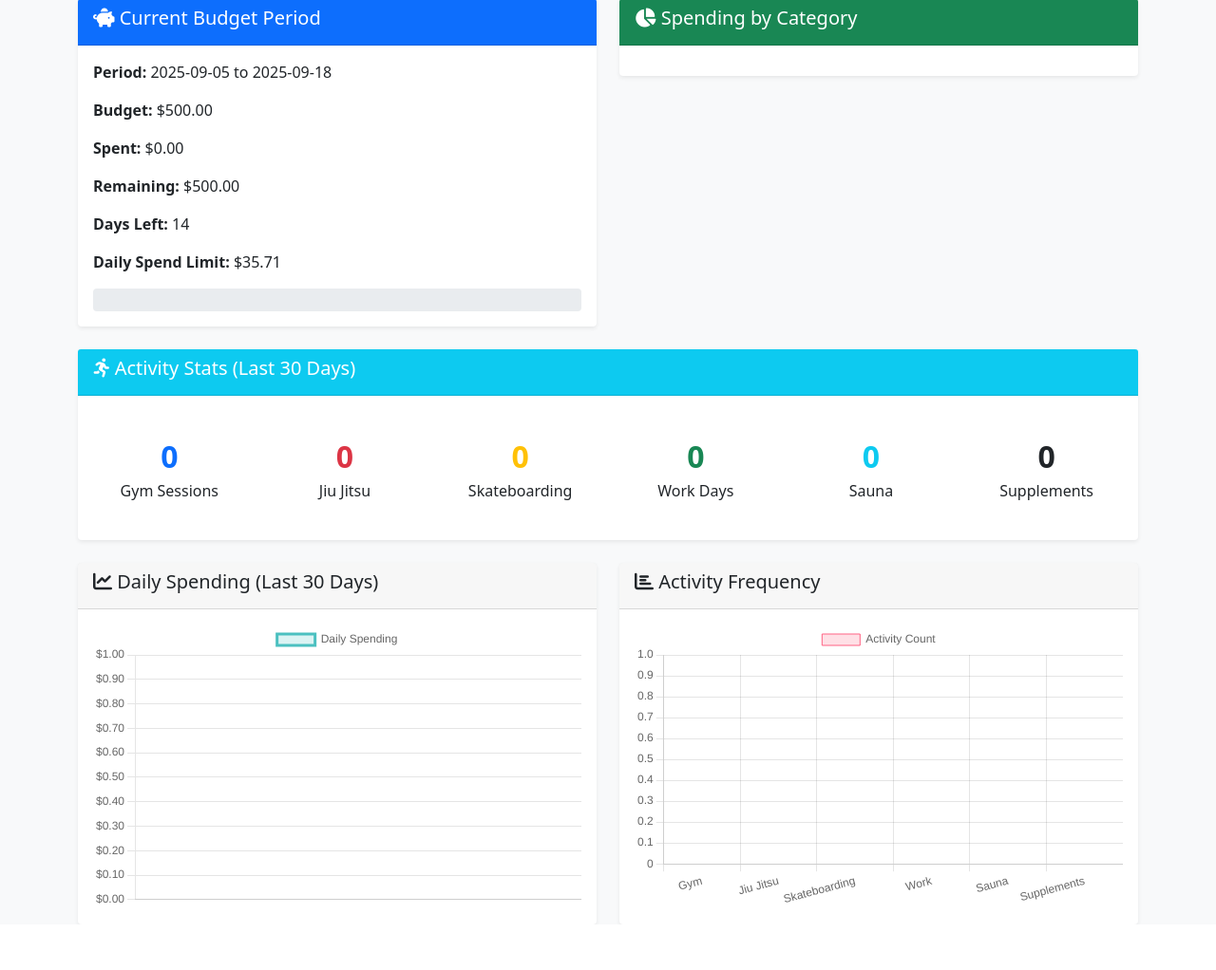
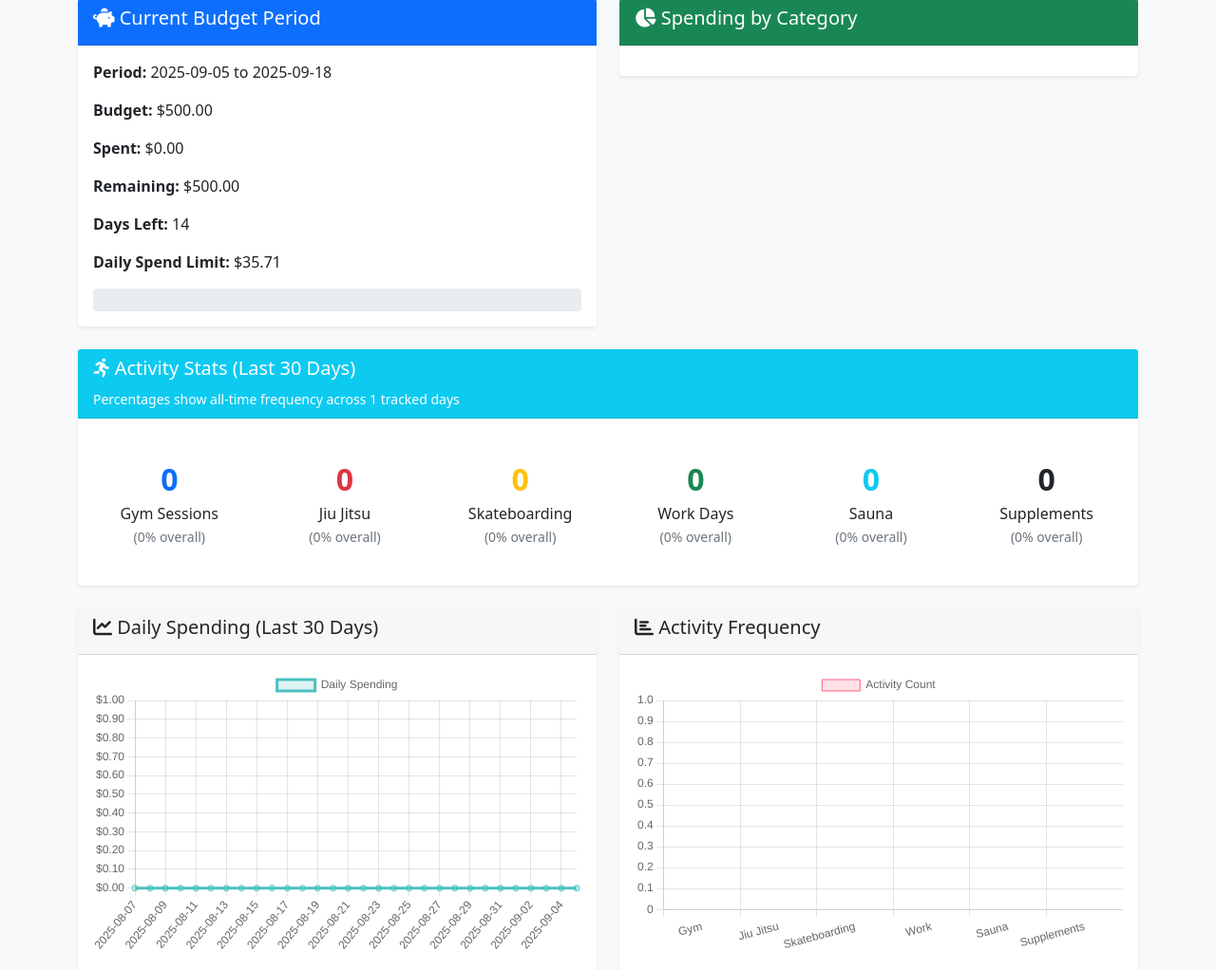
Before and after one commit to bindrap/personalWebApp, a Flask app: page / in a window 1280 px wide. Shown: the part 177-1199 px from the top of the page at 95% size. Before the commit the page ends 1151 px from the top, so only its background shows below. Run offline with Flask 3, Linux system fonts and the light colour scheme; data comes from the database, SQL or seed files in the repository; data that the repository does not hold is empty.

Commit message:
overall percentages

```diff
--- a/app.py
+++ b/app.py
@@ -147,6 +147,36 @@ def dashboard():
 
     activity_stats = cursor.fetchone()
 
+    # Get ALL-TIME activity percentages
+    cursor.execute('''
+        SELECT
+            SUM(gym) as total_gym,
+            SUM(jiu_jitsu) as total_jiu_jitsu,
+            SUM(skateboarding) as total_skateboarding,
+            SUM(work) as total_work,
+            SUM(coitus) as total_coitus,
+            SUM(sauna) as total_sauna,
+            SUM(supplements) as total_supplements,
+            COUNT(*) as total_all_days
+        FROM personal_log
+    ''')
+
+    all_time_stats = cursor.fetchone()
+
+    # Calculate percentages (avoid division by zero)
+    total_days = all_time_stats['total_all_days'] if all_time_stats['total_all_days'] else 1
+
+    activity_percentages = {
+        'gym_percentage': round((all_time_stats['total_gym'] / total_days) * 100, 1) if all_time_stats['total_gym'] else 0,
+        'jiu_jitsu_percentage': round((all_time_stats['total_jiu_jitsu'] / total_days) * 100, 1) if all_time_stats['total_jiu_jitsu'] else 0,
+        'skateboarding_percentage': round((all_time_stats['total_skateboarding'] / total_days) * 100, 1) if all_time_stats['total_skateboarding'] else 0,
+        'work_percentage': round((all_time_stats['total_work'] / total_days) * 100, 1) if all_time_stats['total_work'] else 0,
+        'coitus_percentage': round((all_time_stats['total_coitus'] / total_days) * 100, 1) if all_time_stats['total_coitus'] else 0,
+        'sauna_percentage': round((all_time_stats['total_sauna'] / total_days) * 100, 1) if all_time_stats['total_sauna'] else 0,
+        'supplements_percentage': round((all_time_stats['total_supplements'] / total_days) * 100, 1) if all_time_stats['total_supplements'] else 0,
+        'total_tracked_days': total_days
+    }
+
     # Get recent spending by category
     cursor.execute('''
         SELECT
@@ -175,6 +205,7 @@ def dashboard():
                          days_left=days_left,
                          daily_spend_limit=daily_spend_limit,
                          activity_stats=activity_stats,
+                         activity_percentages=activity_percentages,
                          spending_by_category=spending_by_category)
 
 @app.route('/personal')
@@ -329,36 +360,54 @@ def delete_spending(entry_id):
 
 @app.route('/api/analytics')
 def api_analytics():
-    """API endpoint for analytics data"""
+    """API endpoint for analytics data - FIXED to show actual last 30 days"""
     conn = get_db_connection()
     cursor = conn.cursor()
 
-    # Get last 30 days of data for charts
-    thirty_days_ago = datetime.now().date() - timedelta(days=30)
+    # Calculate the actual last 30 days from today
+    today = datetime.now().date()
+    thirty_days_ago = today - timedelta(days=29)  # Include today, so 30 days total
 
-    # Daily spending over last 30 days
+    print(f"Analytics: Getting data from {thirty_days_ago} to {today}")
+
+    # Daily spending over last 30 days - FIXED with proper date filtering
     cursor.execute('''
         SELECT date, SUM(price) as total
         FROM spending_log
-        WHERE date >= ?
+        WHERE date >= ? AND date <= ?
         GROUP BY date
         ORDER BY date
-    ''', (thirty_days_ago,))
+    ''', (thirty_days_ago, today))
     daily_spending = [dict(row) for row in cursor.fetchall()]
 
-    # Activity frequency over last 30 days
+    # Fill in missing days with 0 spending
+    complete_spending = []
+    current_date = thirty_days_ago
+    spending_dict = {row['date']: row['total'] for row in daily_spending}
+
+    while current_date <= today:
+        date_str = current_date.strftime('%Y-%m-%d')
+        complete_spending.append({
+            'date': date_str,
+            'total': spending_dict.get(date_str, 0)
+        })
+        current_date += timedelta(days=1)
+
+    # Activity frequency over last 30 days - FIXED with proper date filtering
     cursor.execute('''
         SELECT date, gym, jiu_jitsu, skateboarding, work, coitus, sauna, supplements
         FROM personal_log
-        WHERE date >= ?
+        WHERE date >= ? AND date <= ?
         ORDER BY date
-    ''', (thirty_days_ago,))
+    ''', (thirty_days_ago, today))
     daily_activities = [dict(row) for row in cursor.fetchall()]
 
     conn.close()
 
+    print(f"Analytics: Found {len(complete_spending)} spending days, {len(daily_activities)} activity days")
+
     return jsonify({
-        'daily_spending': daily_spending,
+        'daily_spending': complete_spending,
         'daily_activities': daily_activities
     })
 
--- a/templates/base.html
+++ b/templates/base.html
@@ -1,4 +1,3 @@
-<!-- templates/base.html -->
 <!DOCTYPE html>
 <html lang="en">
 <head>
--- a/templates/dashboard.html
+++ b/templates/dashboard.html
@@ -1,4 +1,3 @@
-<!-- templates/dashboard.html -->
 {% extends "base.html" %}
 
 {% block title %}Dashboard - Finance Tracker{% endblock %}
@@ -65,6 +64,7 @@
         <div class="card">
             <div class="card-header bg-info text-white">
                 <h5><i class="fas fa-running"></i> Activity Stats (Last 30 Days)</h5>
+                <small>Percentages show all-time frequency across {{ activity_percentages.total_tracked_days }} tracked days</small>
             </div>
             <div class="card-body">
                 <div class="row">
@@ -72,36 +72,42 @@
                         <div class="stat-card">
                             <div class="stat-number text-primary">{{ activity_stats.gym_count or 0 }}</div>
                             <div>Gym Sessions</div>
+                            <small class="text-muted">({{ activity_percentages.gym_percentage }}% overall)</small>
                         </div>
                     </div>
                     <div class="col-md-2 col-6">
                         <div class="stat-card">
                             <div class="stat-number text-danger">{{ activity_stats.jiu_jitsu_count or 0 }}</div>
                             <div>Jiu Jitsu</div>
+                            <small class="text-muted">({{ activity_percentages.jiu_jitsu_percentage }}% overall)</small>
                         </div>
                     </div>
                     <div class="col-md-2 col-6">
                         <div class="stat-card">
                             <div class="stat-number text-warning">{{ activity_stats.skateboarding_count or 0 }}</div>
                             <div>Skateboarding</div>
+                            <small class="text-muted">({{ activity_percentages.skateboarding_percentage }}% overall)</small>
                         </div>
                     </div>
                     <div class="col-md-2 col-6">
                         <div class="stat-card">
                             <div class="stat-number text-success">{{ activity_stats.work_count or 0 }}</div>
                             <div>Work Days</div>
+                            <small class="text-muted">({{ activity_percentages.work_percentage }}% overall)</small>
                         </div>
                     </div>
                     <div class="col-md-2 col-6">
                         <div class="stat-card">
                             <div class="stat-number text-info">{{ activity_stats.sauna_count or 0 }}</div>
                             <div>Sauna</div>
+                            <small class="text-muted">({{ activity_percentages.sauna_percentage }}% overall)</small>
                         </div>
                     </div>
                     <div class="col-md-2 col-6">
                         <div class="stat-card">
                             <div class="stat-number text-dark">{{ activity_stats.supplements_count or 0 }}</div>
                             <div>Supplements</div>
+                            <small class="text-muted">({{ activity_percentages.supplements_percentage }}% overall)</small>
                         </div>
                     </div>
                 </div>
--- a/templates/personal.html
+++ b/templates/personal.html
@@ -1,4 +1,3 @@
-<!-- templates/personal.html -->
 {% extends "base.html" %}
 
 {% block title %}Personal Activities - Finance Tracker{% endblock %}
--- a/templates/spending.html
+++ b/templates/spending.html
@@ -1,4 +1,3 @@
-<!-- templates/spending.html -->
 {% extends "base.html" %}
 
 {% block title %}Spending - Finance Tracker{% endblock %}
```
